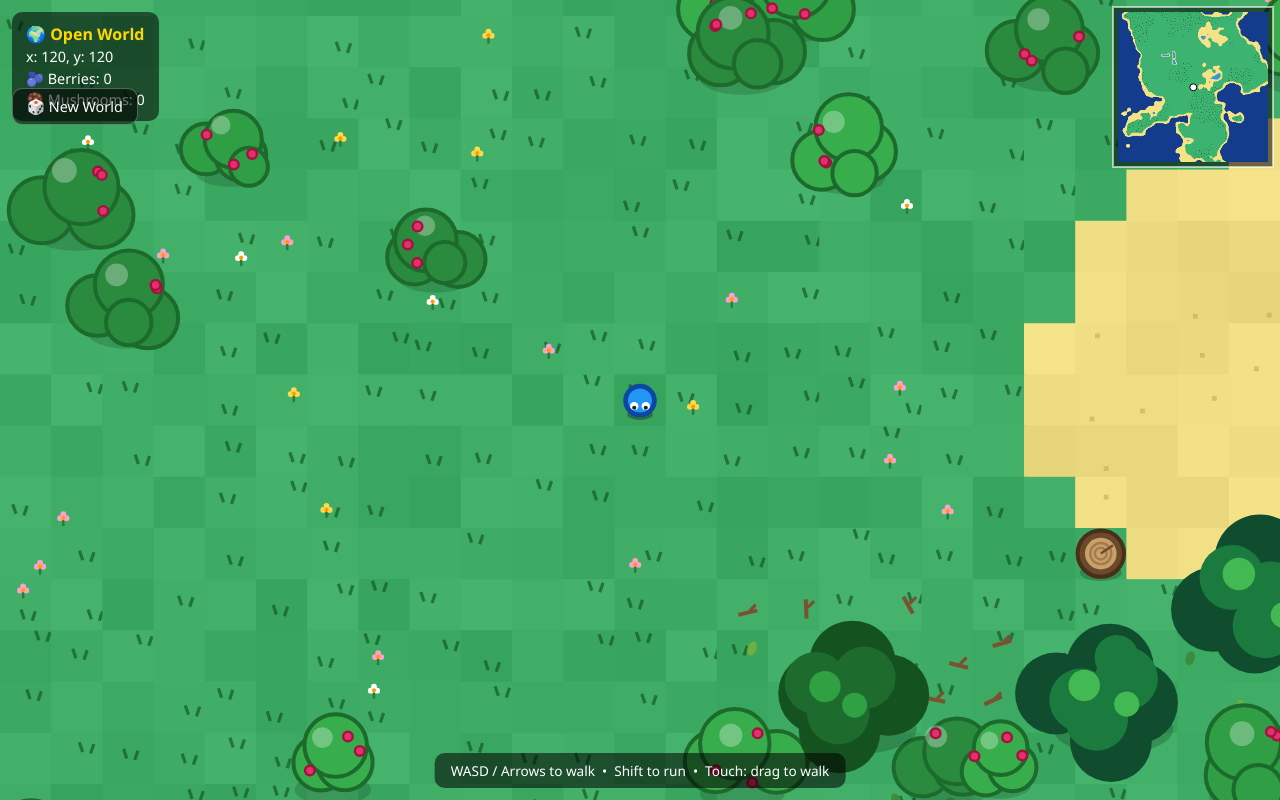
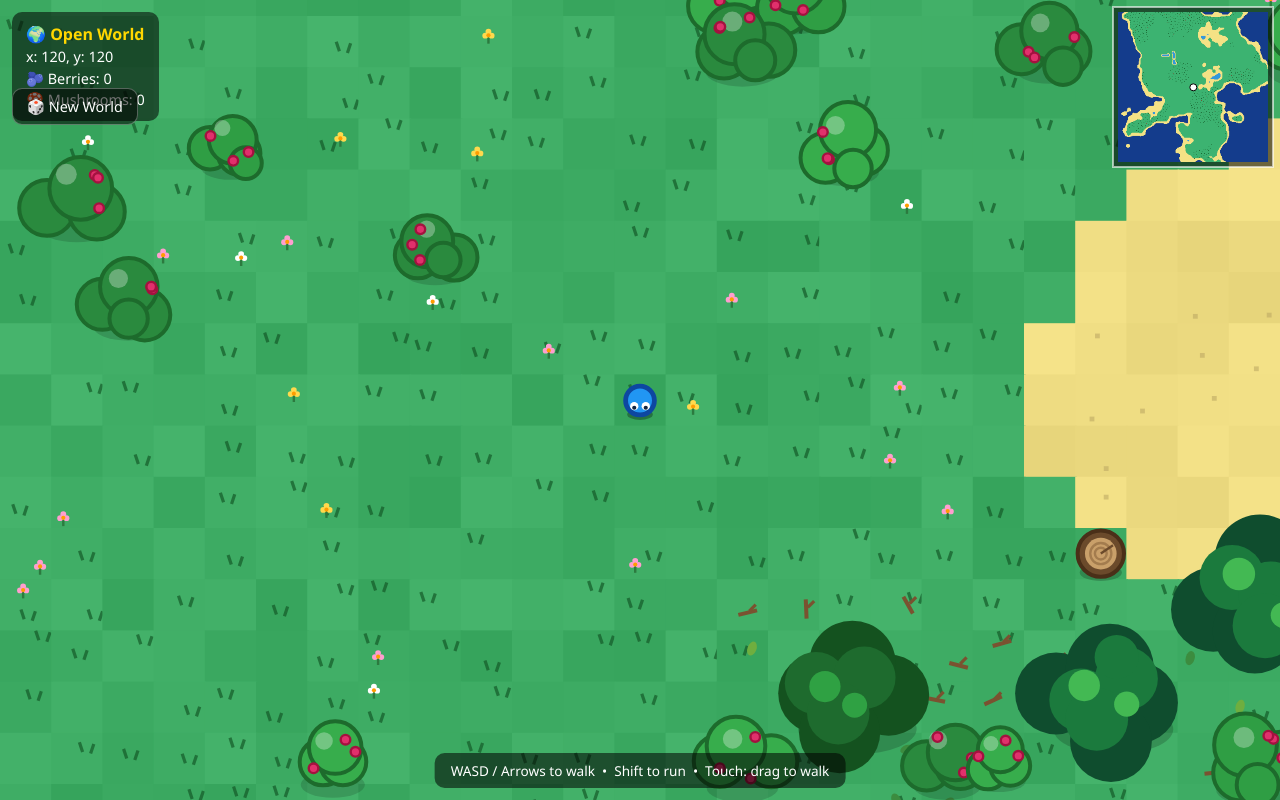
Before and after one commit to andterry09/andrew.terryfamily.com, a plain HTML site: page world.html in a window 1280 px wide. Drawn offline with Linux system fonts and the light colour scheme; animation ran at ten frames a second.

Commit message:
Slim bushes down a notch

```diff
--- a/world.html
+++ b/world.html
@@ -607,7 +607,7 @@ document.getElementById('new-world').addEventListener('click', function () {
 });
 
 function treeScale(tx, ty) { return 1.8 + hash2(tx, ty, 41) * 0.4; } // 1.8 - 2.2x
-function bushScale(tx, ty) { return 1.8 + hash2(tx, ty, 83) * 0.8; } // 1.8 - 2.6x
+function bushScale(tx, ty) { return 1.5 + hash2(tx, ty, 83) * 0.7; } // 1.5 - 2.2x
 function stumpScale(tx, ty) { return 1.2 + hash2(tx, ty, 111) * 0.3; } // 1.2 - 1.5x
 function logScale(tx, ty) { return 1.7 + hash2(tx, ty, 131) * 0.8; } // 1.7x - 2.5x
 function mushScale(tx, ty, k) { return 0.8 + hash2(tx + k * 13, ty + k * 29, 133) * 1.0; } // 0.8x - 1.8x
```
